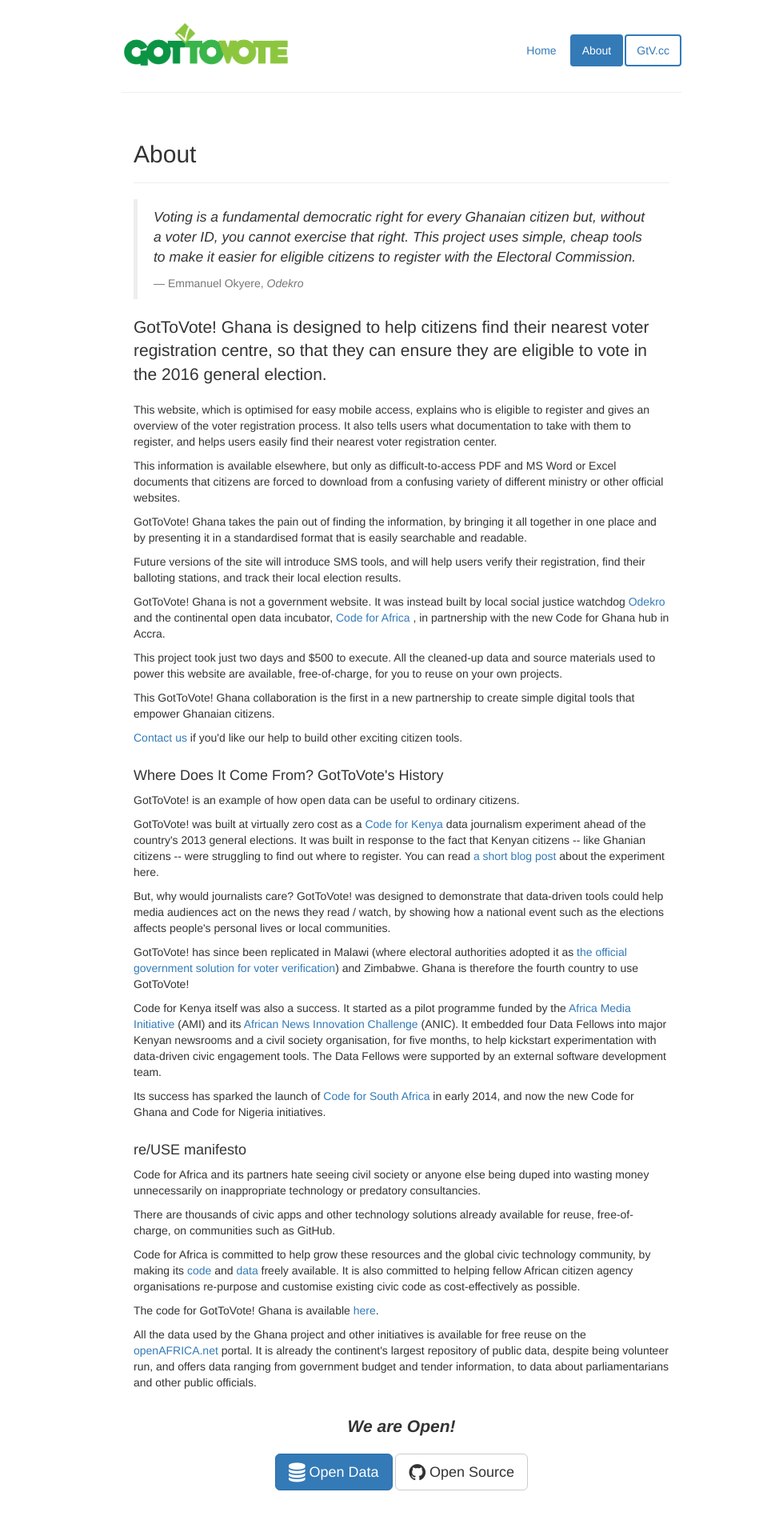
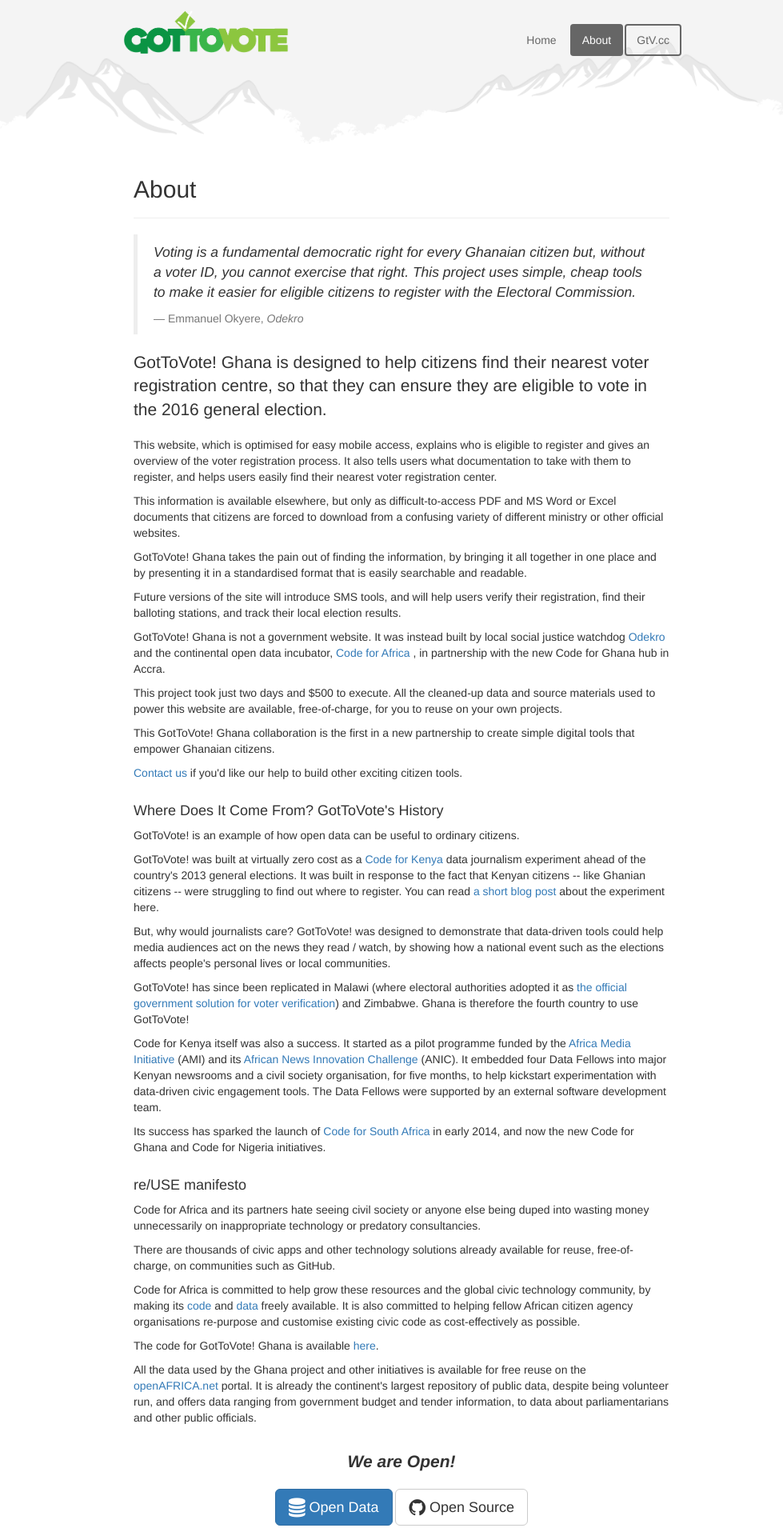
Before and after one commit to CodeForAfrica/GotToVote-RCI, a Jekyll site: the page built from about.html, in a window 1280 px wide. Shown: the top 1915 px of the page at 80% size, without its empty margins (138-1117 px from the left). Built offline with Jekyll 4.4.1, drawn with Linux system fonts in a browser that asks for light colours; comment, search, counter and statistics services are not loaded; some of the changed text lies outside the part shown.

Commit message:
Updated style.

```diff
--- a/_includes/footer.html
+++ b/_includes/footer.html
@@ -1,5 +1,11 @@
-<hr/>
+<div class="container-narrow">
+  <img src="/img/people6.png" alt="" style="width: 100%;">
+</div>
 
+<footer>
+
+  <div class="about bg-info">
+    <div class="container-narrow">
       <div class="row">
         <div class="col-md-6">
           <h3>About GotToVote!</h3>
@@ -7,26 +13,53 @@
 
           <p>GotToVote started off as a simple experiment to make data otherwise locked in government, useful to the general public.</p>
           <p>Now we seek to make a larger impact in the democratic process by partnering with government, civil society and media organisation to improve the entire process.</p>
-    <p><a href="http://gottovote.cc" class="btn btn-success" target="_blank">Learn more</a><!-- <a href="/contribute.html" class="btn btn-info">Find Out How You Can Help</a>--></p>
+          <p><a href="http://gottovote.cc" class="btn btn-success" target="_blank">Learn more</a></p>
         </div>
         <div class="col-md-6">
           <a class="twitter-timeline" href="https://twitter.com/search?q=%23GotToVote" data-widget-id="443862671192903680">Tweets about "#GotToVote"</a>
-    <script>!function(d,s,id){var js,fjs=d.getElementsByTagName(s)[0],p=/^http:/.test(d.location)?'http':'https';if(!d.getElementById(id)){js=d.createElement(s);js.id=id;js.src=p+"://platform.twitter.com/widgets.js";fjs.parentNode.insertBefore(js,fjs);}}(document,"script","twitter-wjs");</script>
+          <script type="text/javascript">!function(d,s,id){var js,fjs=d.getElementsByTagName(s)[0],p=/^http:/.test(d.location)?'http':'https';if(!d.getElementById(id)){js=d.createElement(s);js.id=id;js.src=p+"://platform.twitter.com/widgets.js";fjs.parentNode.insertBefore(js,fjs);}}(document,"script","twitter-wjs");</script>
         </div>
-</div>
+      </div> <!-- /.row -->
+    </div> <!-- /.container-narrow -->
 
-<hr/>
+  </div> <!-- /.about.bg-info -->
 
-<div class="footer row">
+  <div class="container-narrow">
+    <div style="margin-top:40px; margin-bottom:20px;">
+      <p class="social-icons text-center">
+        <a href="javascript:void(0);" name="Share_TW" title="Share on Twitter | GotToVote! Ke" onclick="window.open(&quot;http://twitter.com/home?status=Confirm%20your%20registration%20today%20on%20http://gottovote.malawivote2014.org%20%23GotToVote%20%235VOTE&quot;,&quot;GotToVote&quot;,&quot;width=550,height=270&quot;);">
+          <img src="/img/social/tw.png" alt="Twitter"/>
+        </a>
+        <a href="javascript:void(0);" name="Share_FB" title="Share on FB | GotToVote! Ke" onclick="window.open(&quot;http://www.facebook.com/sharer.php?u=http%3A%2F%2Fgottovote.malawivote2014.org%2F&amp;t=Confirm+your+registration+today!+#GotToVote.mw+#5VOTE.&quot;,&quot;GotToVote&quot;,&quot;width=550,height=270&quot;);">
+          <img src="/img/social/fb.png" alt="Facebook"/>
+        </a>
+        <a href="https://plus.google.com/share?url=gottovote.malawivote2014.org" onclick="javascript:window.open(this.href,
+        '', 'menubar=no,toolbar=no,resizable=yes,scrollbars=yes,height=600,width=600');return false;">
+          <img src="/img/social/gp.png" alt="Google +"/>
+        </a>
+      </p>
+
+      <p class="text-muted text-center">Using GotToVote's Voter Registration Confirmation API</p>
+
+      <hr>
+
+      <div class="row">
         <div class="col-md-9">
           <p class="text-muted"><b>Supported By</b></p>
-    <p>
-      <a href="http://wbi.worldbank.org" target="_blank"><img src="/img/logos/wbg.png" alt="" /></a>
-      <a href="http://icfj.org" target="_blank"><img src="/img/logos/icfj.png" alt="" /></a>
+          <p class="partners">
+            <a href="http://hivos.org/" target="_blank"><img src="/img/logos/hivos.png" alt=""></a>
+            <a href="http://wbi.worldbank.org/" target="_blank"><img src="/img/logos/wbg.png" alt=""></a>
+            <a href="http://www.osisa.org/" target="_blank"><img src="/img/logos/osisa.png" alt=""></a>
           </p>
         </div>
         <div class="col-md-3 text-right">
           <p class="text-muted"><b>Built By</b></p>
-    <p><a href="http://www.codeforafrica.org" target="_blank"><img src="/img/logos/c4a.png" alt="" style="height: 40px;" /></a></p>
+          <p><a href="http://www.codeforafrica.org/" target="_blank"><img src="/img/logos/c4a.png" alt="" style="height: 50px;"></a></p>
         </div>
-</div><!-- /.footer -->
+      </div> <!-- /.row -->
+
+    </div> <!-- /.marketing -->
+
+  </div> <!-- /.container-narrow -->
+
+</footer>
--- a/_layouts/default.html
+++ b/_layouts/default.html
@@ -28,21 +28,23 @@
 
   <!-- Add your site or application content here -->
 
-  <div class="container-narrow">
-    <div class="masthead">
+  <div class="header">
+    <div class="container-narrow">
       <ul class="nav nav-pills pull-right">
         <li class="{{ page.home }}"><a href="{{ site.baseurl }}/">Home</a></li>
         <li class="{{ page.about }}"><a href="{{ site.baseurl }}/about.html">About</a></li>
         <li><a href="http://gottovote.cc/" target="_blank" style="border: 2px solid; padding: 8px 13px;">GtV.cc</a></li>
       </ul>
-      <h1 class="pull-left" style="margin-top:5px;">
-        <a href="index.html"><img src="img/logo_2.png" alt="GotToVote Logo"></a>
-      </h1>
+      <!--<h3 class="muted">Got To Vote! Ke</h3>-->
+      <h2 class="text-muted">
+        <img src="/img/logo_2.png" alt="" class="logo"/>
+      </h2>
     </div>
+  </div>
+
+  <div class="container-narrow">
 
     <div class="clearfix"></div>
-
-    <hr style="margin-top: 20px; margin-bottom: 20px;"/>
 
     {{ content }}
 
@@ -62,9 +64,9 @@
 
     {% include partners.html %}
 
-    {% include footer.html %}
+  </div>
 
-  </div>
+  {% include footer.html %}
 
   <!-- Scripts -->
 
--- a/css/style.css
+++ /dev/null
@@ -1,102 +0,0 @@
-/*
- * Voter Registration Centres Stylesheet
- * -------------------------------------
- *
- * This is a stylesheet to overide bootstrap elements and introduce new styling elements.
- *
- * Organization: Code for Africa
- * URI: http://www.codeforafrica.org
- *
- */
-
-body {
- 	padding-top: 20px;
- 	padding-bottom: 50px;
-}
-
-.masthead ul {
-	margin-top: 23px;
-}
-.masthead img{
-	height: 60px;
-}
-/* Custom container */
-.container-narrow {
-	margin: 0 auto;
- 	max-width: 700px;
-}
-
-/* Main marketing message and sign up button */
-.jumbotron {
-	text-align: center;
-  background-color: #fff;
-}
-  .jumbotron h1 {
-    font-size: 72px;
-    line-height: 1;
-  }
-  .jumbotron .btn {
-    font-size: 21px;
-    padding: 14px 24px;
-  }
-
-/* Supporting marketing content */
-#find-reg {
-	margin: 60px 0 0px;
-}
-
-.marketing {
-	margin: 60px 0;
-}
-  .marketing p + h4 {
-    margin-top: 28px;
-  }
-
-hr {
-  margin-top: 40px;
-  margin-bottom: 40px;
-}
-
-#found-reg {
-	margin: 10px auto;
-	display: inline-block;
-}
-	#found-reg td {
-		text-align: center;
-	}
-
-.social-icons {
-	text-align: center;
-	margin: 10px 0 20px;
-}
-	.social-icons a {
-		margin: 10px;
-	}
-
-
-.partner-logos a {
-	margin: 10px;
-}
-	.partner-logos a img {
-		height: 80px;
-	}
-	.partner-logos a:hover, .footer a:hover {
-		opacity: 0.6;
-	}
-
-.footer {
-	margin-left: -5px;
-}
-	.footer a {
-		margin: 5px;
-	}
-	.footer a img {
-		height: 40px;
-	}
-
-.supporting {
-	text-align:left;
-}
-.implementing {
-	text-align:right;
-}
--- /dev/null
+++ b/css/style.scss
@@ -0,0 +1,144 @@
+---
+---
+/*
+* Voter Registration Centres Stylesheet
+* -------------------------------------
+*
+* This is a stylesheet to overide bootstrap elements and introduce new styling elements.
+*
+* Organization: Code for Africa
+* URI: http://www.codeforafrica.org
+*
+*/
+
+.header {
+  padding-top: 10px;
+  padding-bottom: 100px;
+  background: #f4f4f4 url('../img/mountains2.png');
+  background-size: 100% auto;
+  background-repeat: no-repeat;
+  background-position: center bottom;
+
+  .logo {
+    height: 60px;
+    margin-top: -20px;
+  }
+
+  .nav-pills {
+    & > li {
+      & > a {
+        color: #666;
+      }
+      &.active > a{
+        background-color: #666;
+        color: #fff;
+        &:hover, &:focus {
+          background-color: #666;
+          color: #fff;
+        }
+      }
+    }
+  }
+}
+
+.masthead ul {
+  margin-top: 23px;
+}
+.masthead img{
+  height: 60px;
+}
+/* Custom container */
+.container-narrow {
+  margin: 0 auto;
+  max-width: 700px;
+}
+
+/* Main marketing message and sign up button */
+.jumbotron {
+  text-align: center;
+  background-color: #fff;
+
+  h1 {
+    font-size: 72px;
+    line-height: 1;
+  }
+
+  .btn {
+    font-size: 21px;
+    padding: 14px 24px;
+    background-color: #666;
+    color: #fff;
+    border-color: #666;
+
+    &:hover, &:focus {
+      background-color: #333;
+    }
+  }
+}
+
+
+/* Supporting marketing content */
+#find-reg {
+  margin: 60px 0 0px;
+}
+
+.marketing {
+  margin: 60px 0;
+}
+.marketing p + h4 {
+  margin-top: 28px;
+}
+
+hr {
+  margin-top: 40px;
+  margin-bottom: 40px;
+}
+
+#found-reg {
+  margin: 10px auto;
+  display: inline-block;
+}
+#found-reg td {
+  text-align: center;
+}
+
+.social-icons {
+  text-align: center;
+  margin: 10px 0 20px;
+}
+.social-icons a {
+  margin: 10px;
+}
+
+
+.partner-logos a {
+  margin: 10px;
+}
+.partner-logos a img {
+  height: 80px;
+}
+.partner-logos a:hover, .footer a:hover {
+  opacity: 0.6;
+}
+
+.supporting {
+  text-align:left;
+}
+.implementing {
+  text-align:right;
+}
+
+footer {
+  .about.bg-info {
+    background-color: #eee;
+    padding-top: 40px;
+    padding-bottom: 40px;
+  }
+
+  a {
+    margin: 5px;
+  }
+  img {
+    height: 40px;
+  }
+}
--- a/index.html
+++ b/index.html
@@ -5,17 +5,17 @@
 
 custom_js: main
 ---
-<div class="alert alert-info alert-dismissible" role="alert">
+<!-- <div class="alert alert-info alert-dismissible" role="alert">
   <button type="button" class="close" data-dismiss="alert" aria-label="Close"><span aria-hidden="true">&times;</span><span class="sr-only">Close</span></button>
   <p class="text-info text-left"><b>Registration ends on {{ site.registration_end_date }}.</b>
     All registration centres are open from 7:00am to 6:00pm each day including Saturdays and Sunday.</p>
-</div>
+</div> -->
 
 <div class="jumbotron" id="jumbotron">
   <h1>Register as a Voter Today!</h1>
   <p class="lead">Voter registration for the {{ site.country }} {{ site.election_year }} Elections has begun.
     Find a voter registration centre and register to vote.</p>
-  <p><a class="btn btn-large btn-success" href="#" id="findlink" onclick="javascript:goToByScroll('findlink');">Find a Registration Centre</a></p>
+  <p><a class="btn btn-large btn-default" href="#" id="findlink" onclick="javascript:goToByScroll('findlink');">Find a Registration Centre</a></p>
 </div>
 
 <hr />
```
Also changed, not shown: img/logos/osisa.png (added), img/mountains.png (added), img/mountains2.png (added), img/people6.png (added), img/social/fb.png (added), img/social/gp.png (added), img/social/tw.png (added). Lines whose indentation alone changed are shown as unchanged.
